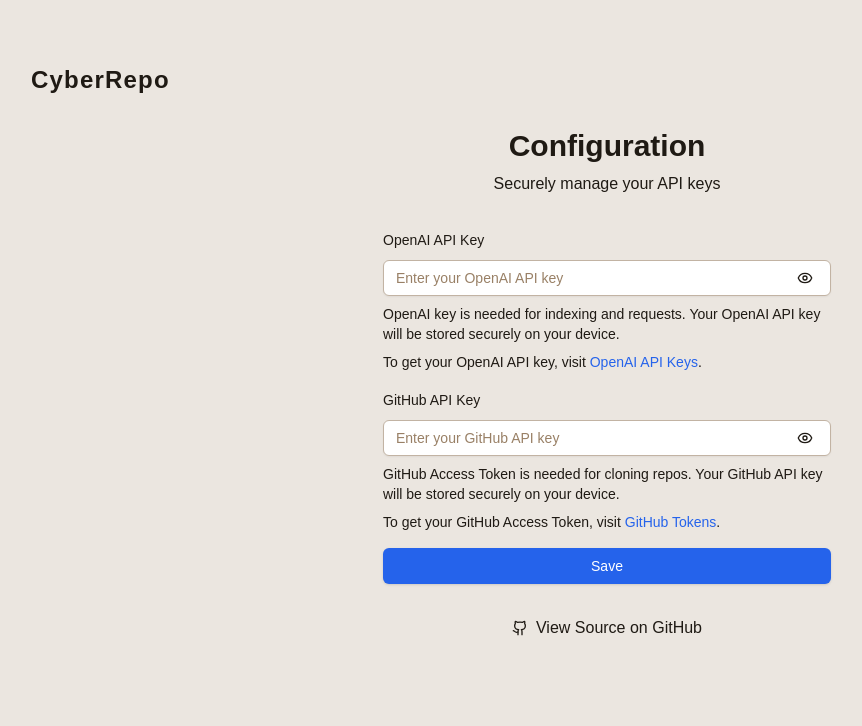
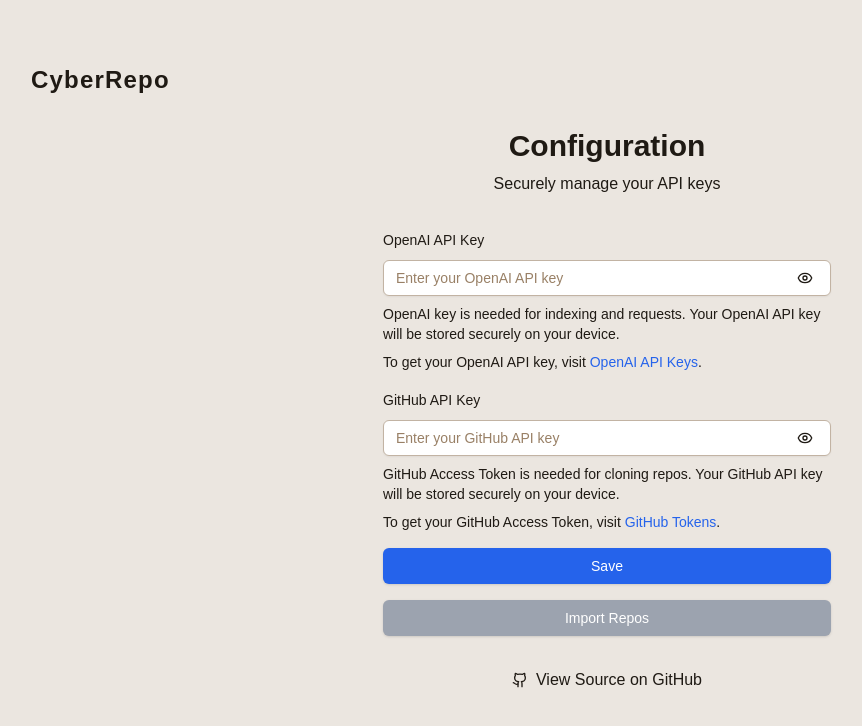
Before and after one commit to mbarinov/repogpt, a Next.js app: page /settings in a window 1280 px wide. Shown: the top 726 px of the page, without its empty margins (33-895 px from the left). Built offline with nearby package versions, Linux system fonts and the light colour scheme; no server answers; the database is empty.

Commit message:
Repositories

```diff
--- a/src/app/settings/client.tsx
+++ b/src/app/settings/client.tsx
@@ -1,6 +1,7 @@
 'use client'
 
 import {useState} from 'react'
+import Link from 'next/link'
 import {Button} from "@/components/ui/button"
 import {Input} from "@/components/ui/input"
 import {Label} from "@/components/ui/label"
@@ -124,8 +125,15 @@
                         Tokens</a>.</p>
             </div>
 
-            <Button type="submit"
-                    className="w-full bg-blue-600 text-white hover:bg-blue-700">Save</Button>
+            <div className="flex flex-col gap-4">
+                <Button type="submit"
+                        className="w-full bg-blue-600 text-white hover:bg-blue-700">Save</Button>
+                <Link href="/repositories">
+                    <Button type="button"
+                            className="w-full bg-gray-400 text-white hover:bg-gray-500">Import
+                        Repos</Button>
+                </Link>
+            </div>
         </form>
     );
 }
```
Also changed, not shown: src/app/repositories/import.tsx (renamed from src/app/repos/import.tsx), src/app/repositories/index.tsx (renamed from src/app/repos/index.tsx), src/app/repositories/list.tsx (renamed from src/app/repos/list.tsx), src/app/repositories/page.tsx (renamed from src/app/repos/page.tsx).
